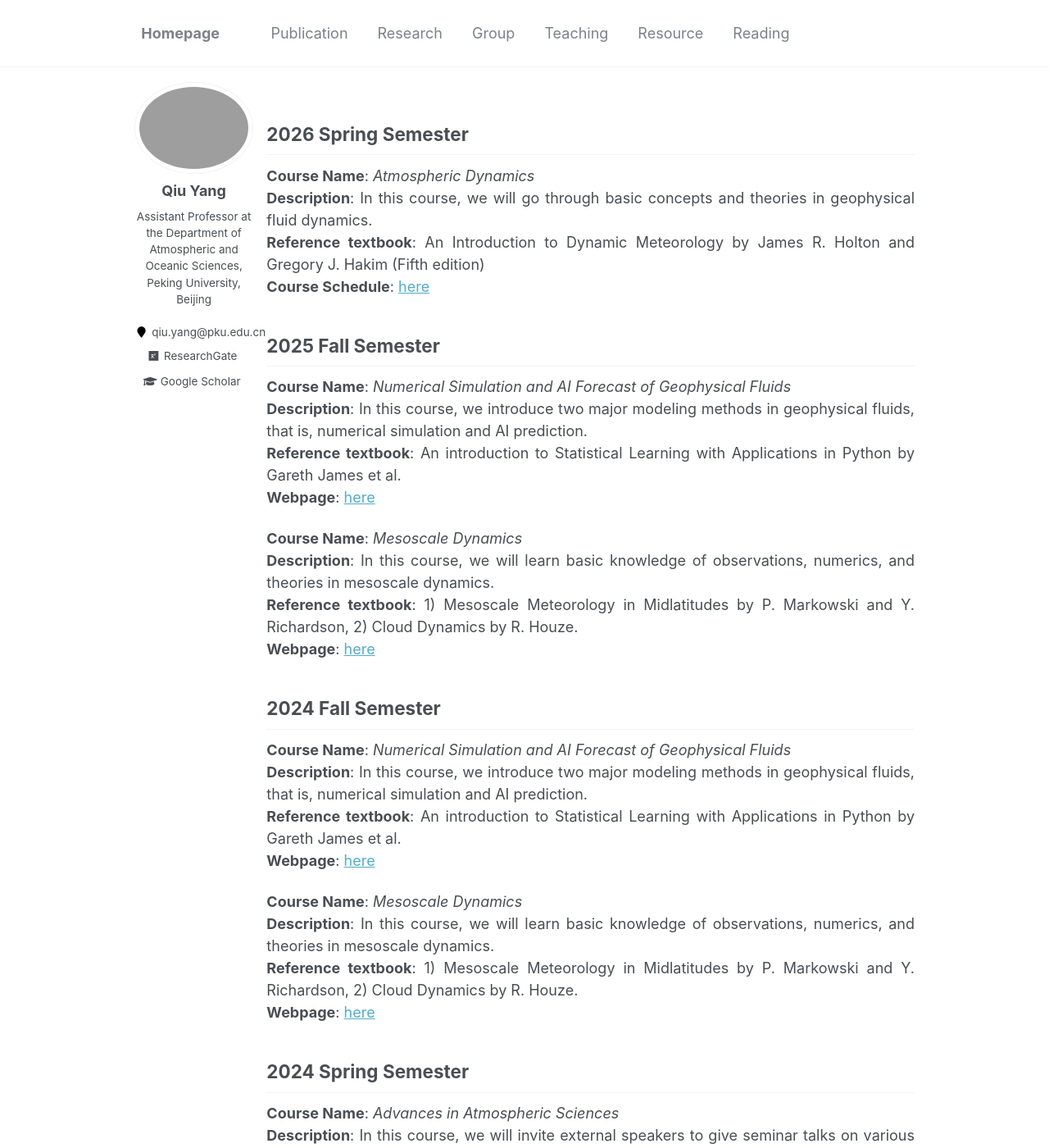
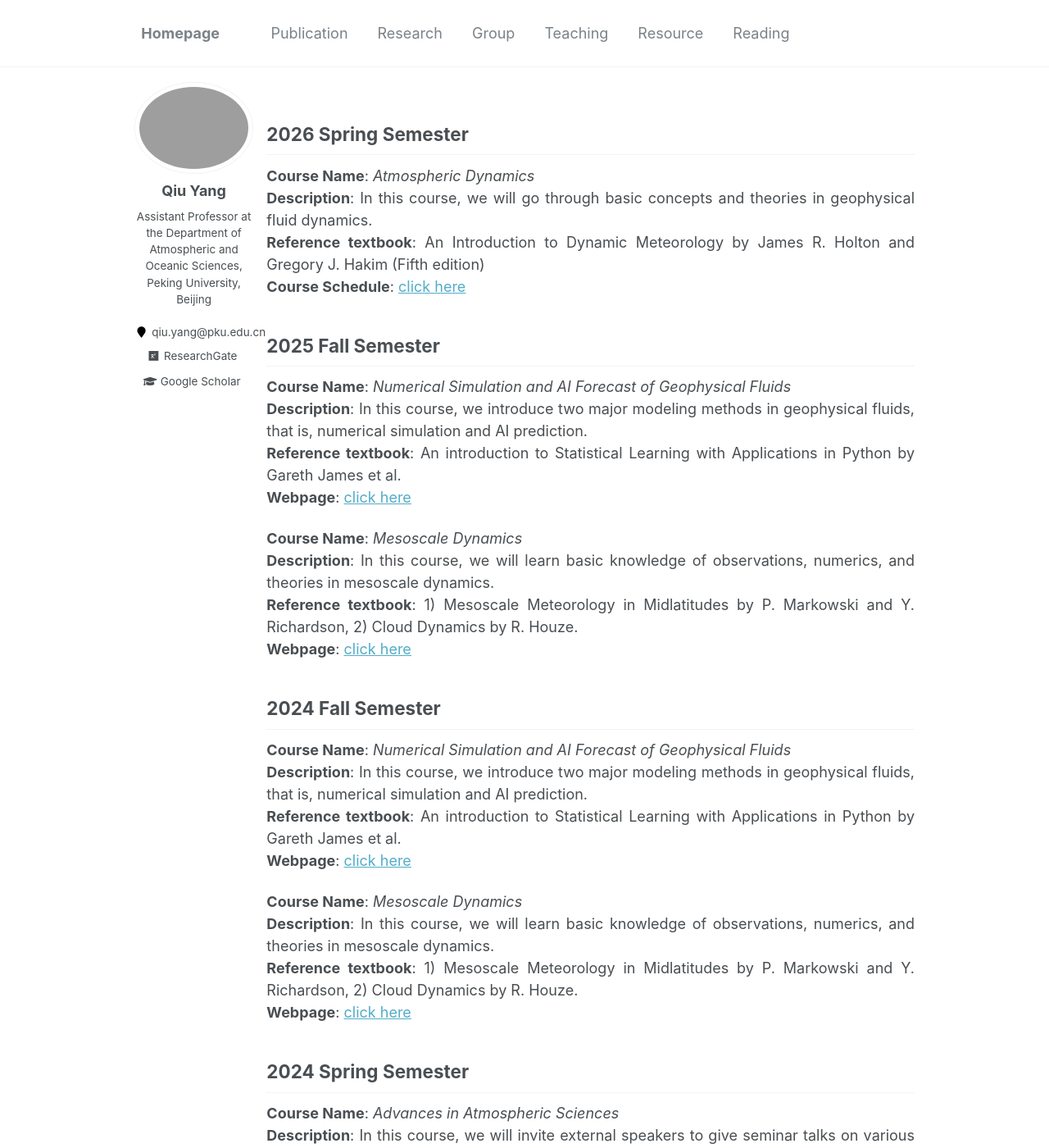
Before and after one commit to qiuyang50/qiuyang50.github.io, a Jekyll site: the page built from _pages/teaching.md, in a window 1280 px wide and 1400 px high. Shown: the whole window at 82% size. Built offline with Jekyll 4.4.1, drawn with Linux system fonts in a browser that asks for light colours.

Commit message:
Update teaching.md

```diff
--- a/_pages/teaching.md
+++ b/_pages/teaching.md
@@ -9,36 +9,36 @@ author_profile: true
 **Course Name**: *Atmospheric Dynamics*
 **Description**: In this course, we will go through basic concepts and theories in geophysical fluid dynamics.
 **Reference textbook**: An Introduction to Dynamic Meteorology by James R. Holton and Gregory J. Hakim (Fifth edition)
-**Course Schedule**: [here](https://docs.qq.com/sheet/DRXJhRG5FTFBqYkFs)
+**Course Schedule**: [click here](https://docs.qq.com/sheet/DRXJhRG5FTFBqYkFs)
 
 2025 Fall Semester
 ---
 **Course Name**: *Numerical Simulation and AI Forecast of Geophysical Fluids*
 **Description**: In this course, we introduce two major modeling methods in geophysical fluids, that is, numerical simulation and AI prediction.
 **Reference textbook**: An introduction to Statistical Learning with Applications in Python by Gareth James et al.
-**Webpage**: [here](modeling_2025fall.md)
+**Webpage**: [click here](modeling_2025fall.md)
 
 **Course Name**: *Mesoscale Dynamics*
 **Description**: In this course, we will learn basic knowledge of observations, numerics, and theories in mesoscale dynamics.
 **Reference textbook**: 1) Mesoscale Meteorology in Midlatitudes by P. Markowski and Y. Richardson, 2) Cloud Dynamics by R. Houze.
-**Webpage**: [here](mesoscale_2025fall.md)
+**Webpage**: [click here](mesoscale_2025fall.md)
 
 2024 Fall Semester
 ---
 **Course Name**: *Numerical Simulation and AI Forecast of Geophysical Fluids*
 **Description**: In this course, we introduce two major modeling methods in geophysical fluids, that is, numerical simulation and AI prediction.
 **Reference textbook**: An introduction to Statistical Learning with Applications in Python by Gareth James et al.
-**Webpage**: [here](modeling_2024fall.md)
+**Webpage**: [click here](modeling_2024fall.md)
 
 **Course Name**: *Mesoscale Dynamics*
 **Description**: In this course, we will learn basic knowledge of observations, numerics, and theories in mesoscale dynamics.
 **Reference textbook**: 1) Mesoscale Meteorology in Midlatitudes by P. Markowski and Y. Richardson, 2) Cloud Dynamics by R. Houze.
-**Webpage**: [here](mesoscale_2024fall.md)
+**Webpage**: [click here](mesoscale_2024fall.md)
 
 2024 Spring Semester
 ---
 **Course Name**: *Advances in Atmospheric Sciences*
-**Description**: In this course, we will invite external speakers to give seminar talks on various topics. Students have opportunities to ask questions and discuss with speakers after the talk. The list of speakers can be found [here](https://www.atmos.pku.edu.cn/kxzb/xzbg/dqyhykxlt/index.htm).
+**Description**: In this course, we will invite external speakers to give seminar talks on various topics. Students have opportunities to ask questions and discuss with speakers after the talk. The list of speakers can be found [click here](https://www.atmos.pku.edu.cn/kxzb/xzbg/dqyhykxlt/index.htm).
 
 **Course Name**: *Atmospheric Dynamics*
 **Description**: In this course, we will go through basic concepts and theories in geophysical fluid dynamics.
```
